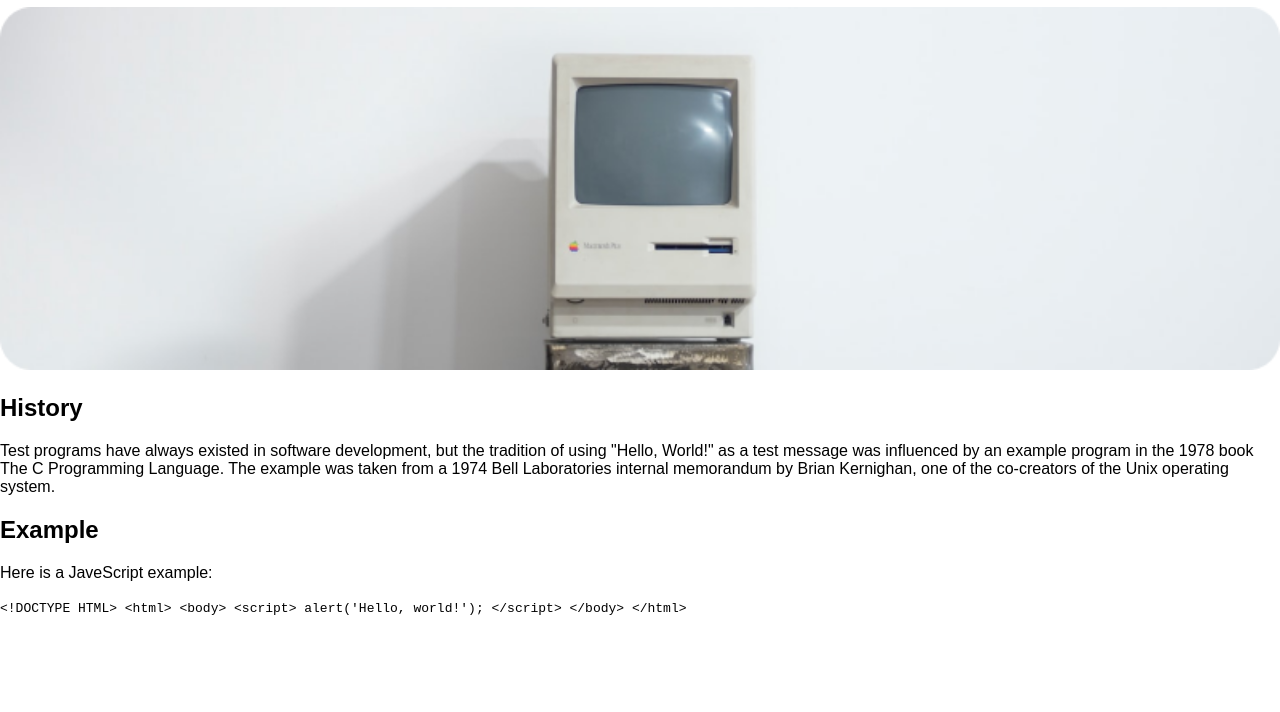
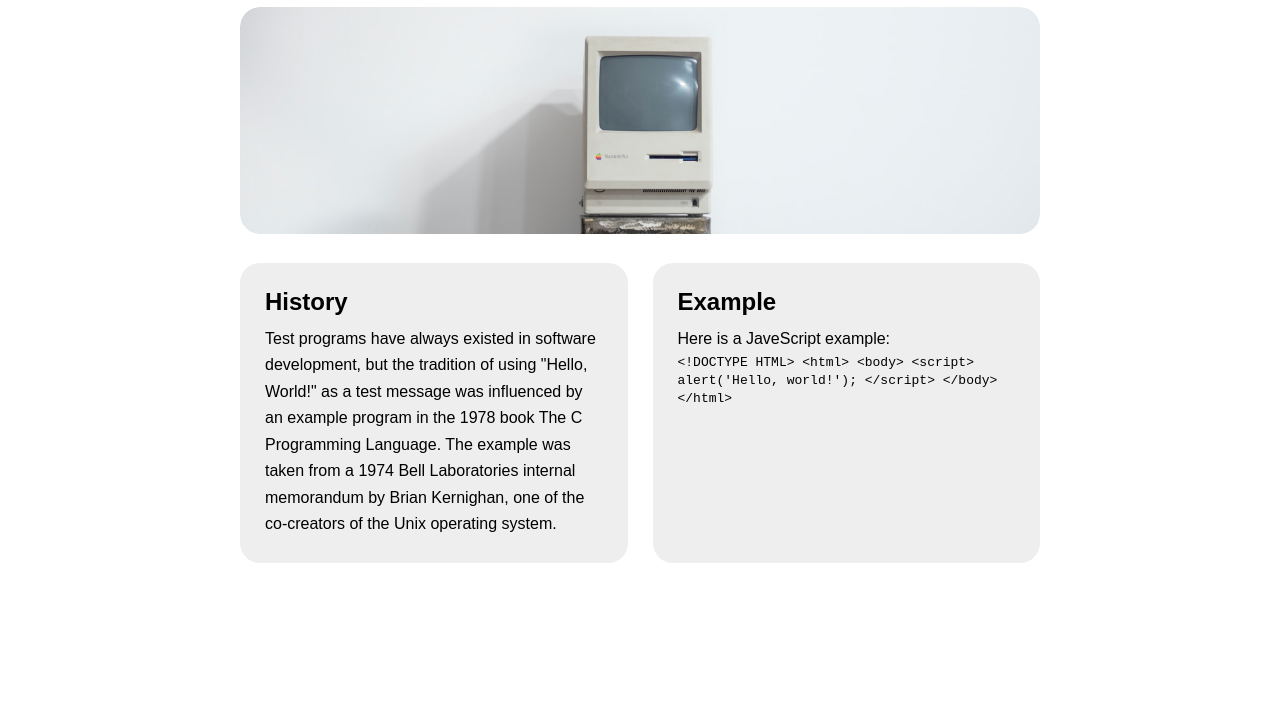
Before and after one commit to Camdawg03/Hello-World, a plain HTML site: page index.html in a window 1280 px wide. Shown: the part 88-800 px from the top of the page. Drawn offline with Linux system fonts and the light colour scheme.

Commit message:
Getting there with formatting

```diff
--- a/index.html
+++ b/index.html
@@ -8,8 +8,10 @@
     <link rel="stylesheet" href="screen.css">
   </head>
   <body>
+    <main>
       <h1>HelloWorld</h1>
       <img src="images/Computer image.png" alt="Vintage Mac">
+      <div class="details">
       <section>
         <h2>History</h2>
         <p>Test programs have always existed in software development, but the tradition of using "Hello, World!" as a test message was influenced by an example program in the 1978 book The C Programming Language. The example was taken from a 1974 Bell Laboratories internal memorandum by Brian Kernighan, one of the co-creators of the Unix operating system.</p>
@@ -28,6 +30,8 @@
           &lt;/html&gt;
         </code>
       </section>
+      </div>
+    </main>
     <script src="index.js"></script>
   </body>
 </html>
--- a/screen.css
+++ b/screen.css
@@ -4,9 +4,38 @@ body {
     background:#fff;
     font-family:Arial, Helvetica, sans-serif;
     border-top: 15px solid #424242;
-    margin: 0;
+    margin: 0 auto;
+}
+
+main {
+    margin: 0 auto;
+    width: 800px;
+}
+
+.details {
+    display: flex;
+    gap: 25px;
+}
+
+.details section {
+    flex-grow: 1;
+    flex-basis: 0;
+    background: #eee;
+    padding: 25px;
+    border-radius: 20px;
+    margin-top: 25px;
 }
 
 img {
     width:100%;
+    border-radius: 20px;
 }
+
+h2 {
+    margin: 0 0 10px 0;
+}
+
+p {
+    margin: 0;
+    line-height: .7cm;
+}
```
Lines whose indentation alone changed are shown as unchanged.
